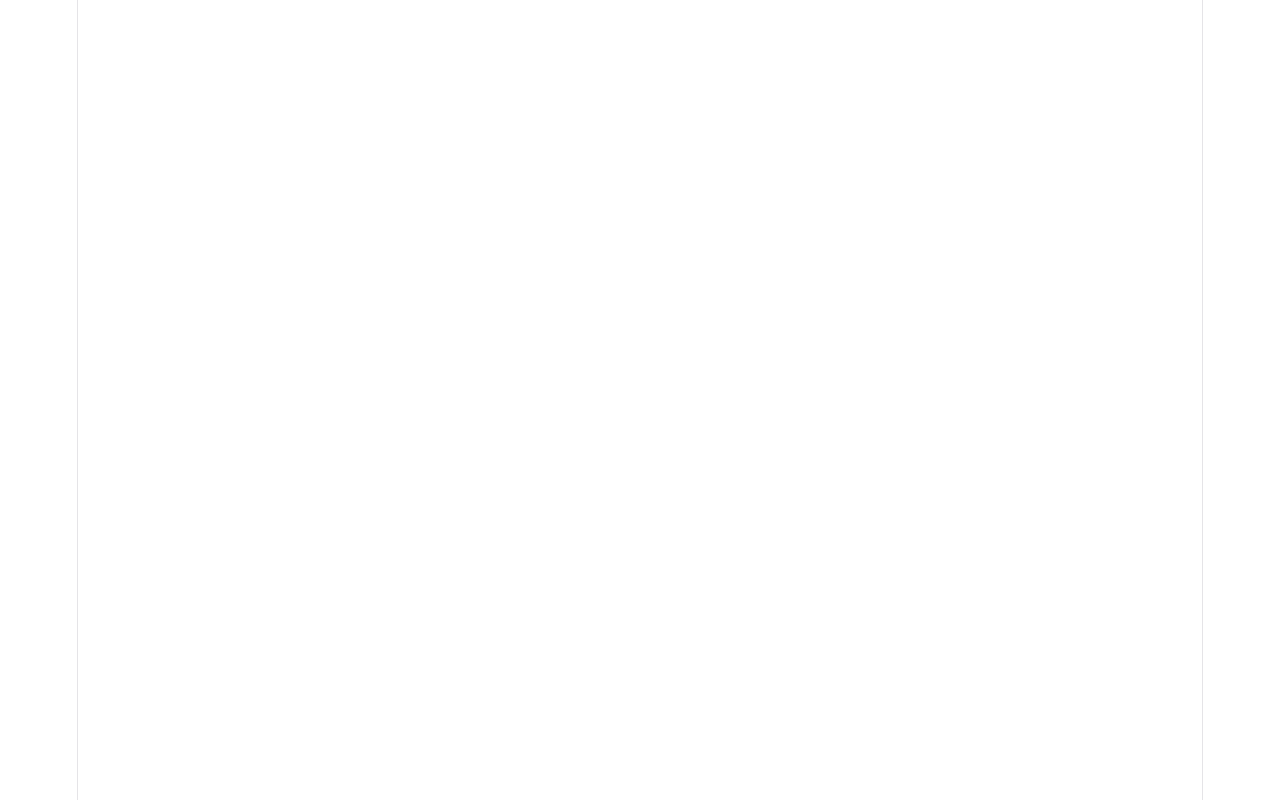
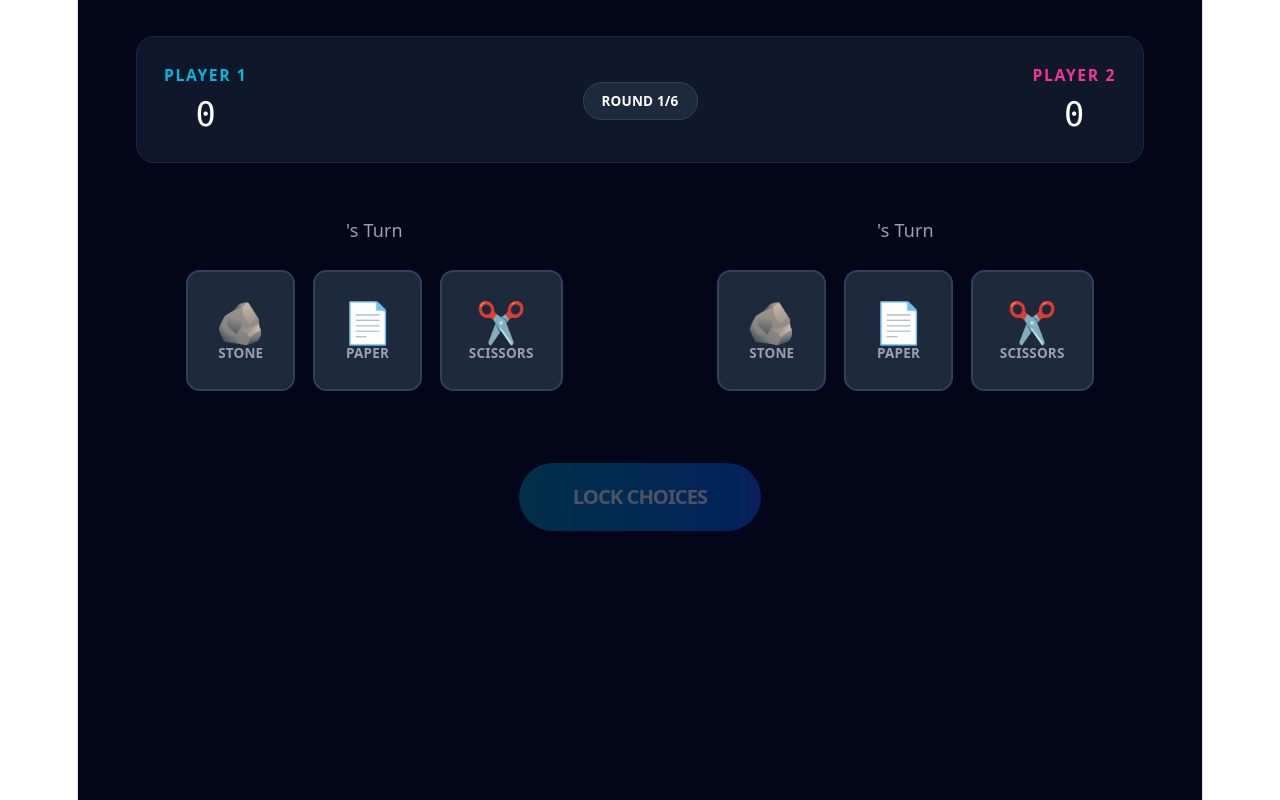
Before and after one commit to csnishant/Stone-Paper-Scissors, a React (Vite) app in the folder Frontend/: page /game in a window 1280 px wide. Before the commit this address had no page. Built offline with nearby package versions, Linux system fonts and the light colour scheme.

Commit message:
add game ui

```diff
--- /dev/null
+++ b/Frontend/components/ChoiceCard.jsx
@@ -0,0 +1,17 @@
+const ChoiceCard = ({ type, onClick, disabled, selected }) => {
+  const icons = { stone: "🪨", paper: "📄", scissors: "✂️" };
+
+  return (
+    <button
+      onClick={() => onClick(type)}
+      disabled={disabled}
+      className={`text-4xl p-6 rounded-xl transition-all border-2
+        ${selected ? "border-cyan-500 bg-slate-700 scale-110" : "border-slate-700 bg-slate-800"}
+        ${!disabled && "hover:border-cyan-400 hover:scale-105 active:scale-95"}
+        ${disabled && !selected && "opacity-50"}`}>
+      <span>{icons[type]}</span>
+      <p className="text-xs mt-2 uppercase font-bold text-gray-400">{type}</p>
+    </button>
+  );
+};
+export default ChoiceCard;
--- a/Frontend/package.json
+++ b/Frontend/package.json
@@ -11,6 +11,7 @@
   },
   "dependencies": {
     "@tailwindcss/vite": "^4.2.2",
+    "axios": "^1.15.2",
     "react": "^19.2.4",
     "react-dom": "^19.2.4",
     "react-router-dom": "^7.14.2"
--- a/Frontend/pages/Game.jsx
+++ /dev/null
@@ -1,133 +0,0 @@
-import React, { useState, useEffect } from "react";
-import { useLocation, useNavigate } from "react-router-dom";
-import axios from "axios";
-
-import GameButton from "../components/GameButton";
-import { GAME_API_ENDPOINT } from "../src/utils/constants";
-
-const GamePage = () => {
-  const location = useLocation();
-  const navigate = useNavigate();
-
-  // Home page se aaye hue names yahan milenge
-  const { player1, player2 } = location.state || {
-    player1: "P1",
-    player2: "P2",
-  };
-
-  const [rounds, setRounds] = useState([]); // Rounds ka data store karne ke liye
-  const [currentRound, setCurrentRound] = useState(1);
-  const [p1Choice, setP1Choice] = useState(null);
-  const [p2Choice, setP2Choice] = useState(null);
-  const [gameFinished, setGameFinished] = useState(false);
-
-  const choices = ["stone", "paper", "scissors"];
-
-  // Winner decide karne ka logic
-  const getRoundWinner = (c1, c2) => {
-    if (c1 === c2) return "Tie";
-    if (
-      (c1 === "stone" && c2 === "scissors") ||
-      (c1 === "scissors" && c2 === "paper") ||
-      (c1 === "paper" && c2 === "stone")
-    )
-      return player1;
-    return player2;
-  };
-
-  const handleNextRound = () => {
-    const winner = getRoundWinner(p1Choice, p2Choice);
-    const roundData = {
-      roundNumber: currentRound,
-      player1Choice: p1Choice,
-      player2Choice: p2Choice,
-      winner: winner,
-    };
-
-    const updatedRounds = [...rounds, roundData];
-    setRounds(updatedRounds);
-
-    if (currentRound < 6) {
-      setCurrentRound(currentRound + 1);
-      setP1Choice(null);
-      setP2Choice(null);
-    } else {
-      setGameFinished(true);
-      saveGameToDB(updatedRounds);
-    }
-  };
-
-  const saveGameToDB = async (finalRounds) => {
-    // Final Winner Calculate karein (Example: Jisne zyada rounds jeete)
-    const p1Wins = finalRounds.filter((r) => r.winner === player1).length;
-    const p2Wins = finalRounds.filter((r) => r.winner === player2).length;
-    const finalWinner =
-      p1Wins > p2Wins ? player1 : p1Wins < p2Wins ? player2 : "Tie";
-
-    const payload = {
-      player1Name: player1,
-      player2Name: player2,
-      rounds: finalRounds,
-      finalWinner: finalWinner,
-    };
-
-    try {
-      await axios.post(`${GAME_API_ENDPOINT}/save-game`, payload);
-      alert("Game Saved to Database!");
-    } catch (err) {
-      console.error("Error saving game:", err);
-    }
-  };
-
-  return (
-    <div className="min-h-screen bg-slate-950 text-white p-10 flex flex-col items-center">
-      <h2 className="text-2xl font-bold mb-4">Round {currentRound} / 6</h2>
-
-      <div className="flex gap-20 mb-10">
-        {/* Player 1 Section */}
-        <div className="text-center">
-          <p className="mb-4 text-cyan-400 font-bold">{player1}</p>
-          <div className="flex flex-col gap-2">
-            {choices.map((c) => (
-              <button
-                key={c}
-                onClick={() => setP1Choice(c)}
-                className={`p-2 border rounded ${p1Choice === c ? "bg-cyan-600" : "bg-slate-800"}`}>
-                {c.toUpperCase()}
-              </button>
-            ))}
-          </div>
-        </div>
-
-        {/* Player 2 Section */}
-        <div className="text-center">
-          <p className="mb-4 text-pink-400 font-bold">{player2}</p>
-          <div className="flex flex-col gap-2">
-            {choices.map((c) => (
-              <button
-                key={c}
-                onClick={() => setP2Choice(c)}
-                className={`p-2 border rounded ${p2Choice === c ? "bg-pink-600" : "bg-slate-800"}`}>
-                {c.toUpperCase()}
-              </button>
-            ))}
-          </div>
-        </div>
-      </div>
-
-      {p1Choice && p2Choice && !gameFinished && (
-        <GameButton onClick={handleNextRound}>
-          {currentRound === 6 ? "Finish & Save" : "Next Round"}
-        </GameButton>
-      )}
-
-      {gameFinished && (
-        <GameButton onClick={() => navigate("/history")} variant="secondary">
-          View History
-        </GameButton>
-      )}
-    </div>
-  );
-};
-
-export default GamePage;
--- /dev/null
+++ b/Frontend/pages/GamePage.jsx
@@ -0,0 +1,150 @@
+import React, { useState, useEffect } from "react";
+import { useLocation, useNavigate } from "react-router-dom";
+import axios from "axios";
+import ChoiceCard from "../components/ChoiceCard";
+import { GAME_API_ENDPOINT } from "../src/utils/constants";
+
+const GamePage = () => {
+  const { state } = useLocation();
+  const navigate = useNavigate();
+
+  const [round, setRound] = useState(1);
+  const [p1Choice, setP1Choice] = useState(null);
+  const [p2Choice, setP2Choice] = useState(null);
+  const [roundsHistory, setRoundsHistory] = useState([]);
+  const [scores, setScores] = useState({ p1: 0, p2: 0 });
+
+  // Game Logic
+  const determineWinner = (c1, c2) => {
+    if (c1 === c2) return "Tie";
+    if (
+      (c1 === "stone" && c2 === "scissors") ||
+      (c1 === "scissors" && c2 === "paper") ||
+      (c1 === "paper" && c2 === "stone")
+    )
+      return "Player 1";
+    return "Player 2";
+  };
+
+  const handleNextRound = async () => {
+    const winner = determineWinner(p1Choice, p2Choice);
+    const newRoundData = {
+      roundNumber: round,
+      player1Choice: p1Choice,
+      player2Choice: p2Choice,
+      winner: winner,
+    };
+
+    const updatedHistory = [...roundsHistory, newRoundData];
+    setRoundsHistory(updatedHistory);
+
+    // Update Scores
+    if (winner === "Player 1") setScores((s) => ({ ...s, p1: s.p1 + 1 }));
+    if (winner === "Player 2") setScores((s) => ({ ...s, p2: s.p2 + 1 }));
+
+    if (round < 6) {
+      setRound(round + 1);
+      setP1Choice(null);
+      setP2Choice(null);
+    } else {
+      // 6 Rounds complete - Final Winner & Save to DB
+      const finalWinner =
+        scores.p1 > scores.p2
+          ? state.player1
+          : scores.p2 > scores.p1
+            ? state.player2
+            : "It's a Tie!";
+      await saveGameToDB(updatedHistory, finalWinner);
+    }
+  };
+
+  const saveGameToDB = async (history, finalWinner) => {
+    try {
+      await axios.post(`${GAME_API_ENDPOINT}/save-game`, {
+        player1Name: state.player1,
+        player2Name: state.player2,
+        rounds: history,
+        finalWinner: finalWinner,
+      });
+      alert(`Game Over! Winner: ${finalWinner}`);
+      navigate("/history");
+    } catch (err) {
+      console.error("Error saving game:", err);
+    }
+  };
+
+  return (
+    <div className="min-h-screen bg-slate-950 text-white p-8">
+      <div className="max-w-4xl mx-auto">
+        <header className="flex justify-between items-center mb-12 bg-slate-900 p-6 rounded-2xl border border-slate-800">
+          <div className="text-center">
+            <p className="text-cyan-500 font-bold uppercase text-sm tracking-widest">
+              Player 1
+            </p>
+            <h2 className="text-2xl font-black">{state?.player1}</h2>
+            <p className="text-3xl font-mono mt-2">{scores.p1}</p>
+          </div>
+          <div className="text-center">
+            <span className="bg-slate-800 px-4 py-2 rounded-full text-xs font-bold border border-slate-700">
+              ROUND {round}/6
+            </span>
+          </div>
+          <div className="text-center">
+            <p className="text-pink-500 font-bold uppercase text-sm tracking-widest">
+              Player 2
+            </p>
+            <h2 className="text-2xl font-black">{state?.player2}</h2>
+            <p className="text-3xl font-mono mt-2">{scores.p2}</p>
+          </div>
+        </header>
+
+        <div className="grid grid-cols-1 md:grid-cols-2 gap-12">
+          {/* Player 1 Section */}
+          <div className="space-y-6">
+            <h3 className="text-center text-gray-400 font-medium">
+              {state?.player1}'s Turn
+            </h3>
+            <div className="flex justify-center gap-4">
+              {["stone", "paper", "scissors"].map((item) => (
+                <ChoiceCard
+                  key={item}
+                  type={item}
+                  selected={p1Choice === item}
+                  onClick={setP1Choice}
+                />
+              ))}
+            </div>
+          </div>
+
+          {/* Player 2 Section */}
+          <div className="space-y-6">
+            <h3 className="text-center text-gray-400 font-medium">
+              {state?.player2}'s Turn
+            </h3>
+            <div className="flex justify-center gap-4">
+              {["stone", "paper", "scissors"].map((item) => (
+                <ChoiceCard
+                  key={item}
+                  type={item}
+                  selected={p2Choice === item}
+                  onClick={setP2Choice}
+                />
+              ))}
+            </div>
+          </div>
+        </div>
+
+        <div className="mt-16 text-center">
+          <button
+            onClick={handleNextRound}
+            disabled={!p1Choice || !p2Choice}
+            className="bg-gradient-to-r from-cyan-600 to-blue-600 px-12 py-4 rounded-full font-black text-lg uppercase tracking-tighter hover:shadow-[0_0_20px_rgba(6,182,212,0.5)] transition-all disabled:opacity-30 disabled:cursor-not-allowed">
+            {round === 6 ? "Finish Game" : "Lock Choices"}
+          </button>
+        </div>
+      </div>
+    </div>
+  );
+};
+
+export default GamePage;
--- a/Frontend/src/App.jsx
+++ b/Frontend/src/App.jsx
@@ -1,14 +1,13 @@
 import { BrowserRouter, Routes, Route } from "react-router-dom";
 import Home from "../pages/Home";
-
-
+import GamePage from "../pages/GamePage";
 
 function App() {
   return (
     <BrowserRouter>
       <Routes>
-        <Route path="/" element={<Home/>} />
-
+        <Route path="/" element={<Home />} />
+        <Route path="/game" element={<GamePage />} />
       </Routes>
     </BrowserRouter>
   );
```
Also changed, not shown: 1 other file (tests, documents, lock files or other folders).
